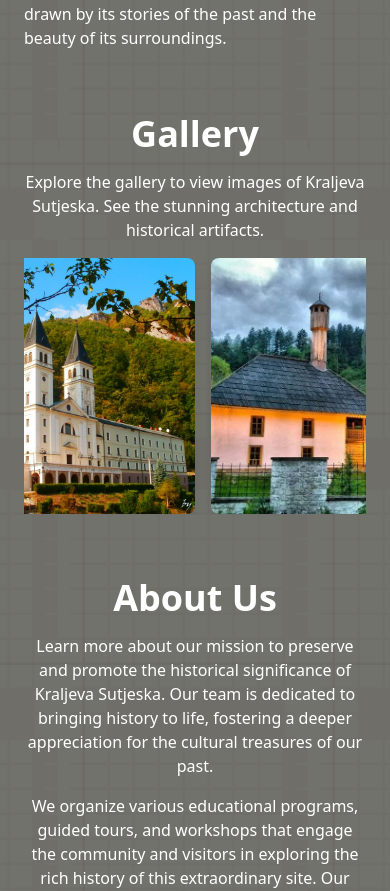
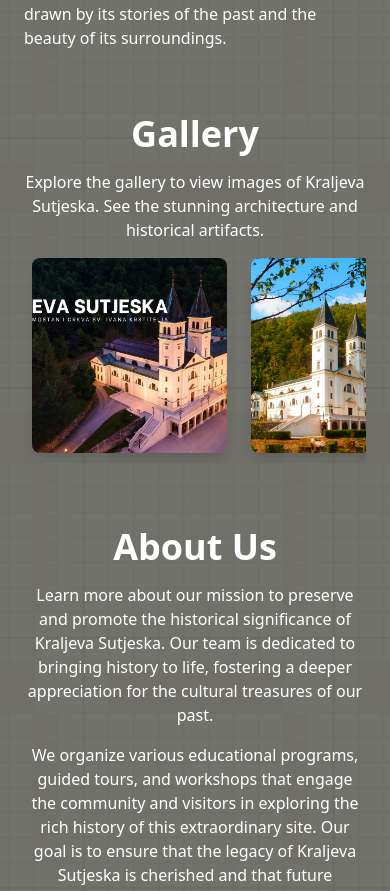
Before and after one commit to Aydhiny/visit-sutjeska, a React (Vite) app: page / in a window 390 px wide. Shown: the part 1808-2699 px from the top of the page. Built offline with nearby package versions, Linux system fonts and the light colour scheme.

Commit message:
scrollbar

```diff
--- a/src/App.css
+++ b/src/App.css
@@ -42,20 +42,30 @@
     /* Slightly transparent on scroll */
 }
 .gallery-wrapper {
-    /* Ensures the gallery images are in a row */
     display: flex;
-    /* Centers the images */
-    justify-content: center;
-    /* Hides the scrollbar */
     overflow-x: auto;
+    /* Enable horizontal scrolling */
     scroll-snap-type: x mandatory;
-    scrollbar-width: none;
-    /* For Firefox */
+    /* Optional: Adds smooth snapping effect on scroll */
+    white-space: nowrap;
+    /* Ensure images are in a single line */
+    padding-bottom: 10px;
+    /* Add space for scroll bar on mobile if needed */
 }
 
-.gallery-wrapper::-webkit-scrollbar {
-    display: none;
-    /* For Chrome, Safari, and Opera */
+.gallery-wrapper img {
+    scroll-snap-align: center;
+    /* Optional: Ensure images snap into the center */
+}
+
+/* Media Query for Mobile */
+@media (max-width: 768px) {
+    .gallery-wrapper img {
+        width: 50vw;
+        /* Adjust image size for mobile screens */
+        height: auto;
+        /* Maintain aspect ratio */
+    }
 }
 
 img {
--- /dev/null
+++ b/src/pages/Gallery.jsx
@@ -0,0 +1,61 @@
+import React, { useRef, useEffect } from 'react';
+
+const Gallery = () => {
+  const galleryRef = useRef(null);
+
+  useEffect(() => {
+    const gallery = galleryRef.current;
+
+    // Only enable mouse hover scrolling on desktop
+    const handleMouseMove = (e) => {
+      if (window.innerWidth > 768) { // Adjust for screens larger than 768px (desktop)
+        const rect = gallery.getBoundingClientRect(); // Gallery position
+        const mouseX = e.clientX - rect.left; // Mouse position relative to the gallery
+        const width = rect.width; // Width of the gallery
+
+        // Calculate scroll percentage based on mouse position
+        const scrollPercentage = mouseX / width;
+
+        // Adjust the scroll amount relative to the scroll width of the gallery
+        const scrollAmount = scrollPercentage * (gallery.scrollWidth - width);
+
+        gallery.scrollTo({
+          left: scrollAmount,
+          behavior: 'smooth', // Optional: Smooth scrolling
+        });
+      }
+    };
+
+    gallery.addEventListener('mousemove', handleMouseMove);
+
+    return () => {
+      gallery.removeEventListener('mousemove', handleMouseMove);
+    };
+  }, []);
+
+  return (
+    <section id="gallery" className="mb-16 text-center fade-in">
+      <h2 className="text-4xl font-bold mb-4 text-white">Gallery</h2>
+      <p className="text-white mb-4 md:text-lg">
+        Explore the gallery to view images of Kraljeva Sutjeska. See the stunning architecture and historical artifacts.
+      </p>
+
+      <div
+        className="relative w-full overflow-x-auto whitespace-nowrap cursor-pointer"
+        ref={galleryRef}
+      >
+        <div className="flex space-x-4 gallery-wrapper">
+          <img src="/images/gallery1.jpg" alt="Gallery Image 1" className="w-64 h-64 object-cover rounded-lg shadow-lg hover:scale-105 transition-transform duration-500 ease-in-out inline-block" />
+          <img src="/images/gallery2.jpg" alt="Gallery Image 2" className="w-64 h-64 object-cover rounded-lg shadow-lg hover:scale-105 transition-transform duration-500 ease-in-out inline-block" />
+          <img src="/images/gallery3.jpg" alt="Gallery Image 3" className="w-64 h-64 object-cover rounded-lg shadow-lg hover:scale-105 transition-transform duration-500 ease-in-out inline-block" />
+          <img src="/images/gallery4.jfif" alt="Gallery Image 4" className="w-64 h-64 object-cover rounded-lg shadow-lg hover:scale-105 transition-transform duration-500 ease-in-out inline-block" />
+          <img src="/images/s5.jpg" alt="Gallery Image 4" className="w-64 h-64 object-cover rounded-lg shadow-lg hover:scale-105 transition-transform duration-500 ease-in-out inline-block" />
+          <img src="/images/s5.jpg" alt="Gallery Image 4" className="w-64 h-64 object-cover rounded-lg shadow-lg hover:scale-105 transition-transform duration-500 ease-in-out inline-block" />
+          {/* Add more images here */}
+        </div>
+      </div>
+    </section>
+  );
+};
+
+export default Gallery;
--- a/src/pages/KraljevaSutjeska.jsx
+++ b/src/pages/KraljevaSutjeska.jsx
@@ -1,6 +1,9 @@
 import React, { useState } from 'react';
-import LazyLoad from '../pages/LazyLoad'
+import LazyLoad from '../pages/LazyLoad';
+import Gallery from '../pages/Gallery';
 import '../App.css';
+
+
 
 const KraljevaSutjeska = () => {
   const [isOpen, setIsOpen] = useState(false);
@@ -91,21 +94,7 @@ const KraljevaSutjeska = () => {
   </div>
 </section>
 
-<section id="gallery" className="mb-16 text-center fade-in">
-  <h2 className="text-4xl font-bold mb-4 text-white">Gallery</h2>
-  <p className="text-white mb-4 md:text-lg">
-    Explore the gallery to view images of Kraljeva Sutjeska. See the stunning architecture and historical artifacts.
-  </p>
-
-  <div className="relative w-full overflow-hidden">
-    <div className="flex space-x-4 transform transition-transform duration-500 ease-out gallery-wrapper">
-      <img src="/images/gallery1.jpg" alt="Gallery Image 1" className="w-64 h-64 object-cover rounded-lg shadow-lg hover:scale-105 transition-transform duration-500 ease-in-out slide-in" />
-      <img src="/images/gallery2.jpg" alt="Gallery Image 2" className="w-64 h-64 object-cover rounded-lg shadow-lg hover:scale-105 transition-transform duration-500 ease-in-out slide-in" />
-      <img src="/images/gallery3.jpg" alt="Gallery Image 3" className="w-64 h-64 object-cover rounded-lg shadow-lg hover:scale-105 transition-transform duration-500 ease-in-out slide-in" />
-      <img src="/images/gallery4.jfif" alt="Gallery Image 4" className="w-64 h-64 object-cover rounded-lg shadow-lg hover:scale-105 transition-transform duration-500 ease-in-out slide-in" />
-    </div>
-  </div>
-</section>
+<Gallery></Gallery>
 
         <section id="about-us" className="mb-16 text-center fade-in">
   <h2 className="text-4xl font-bold mb-4 text-white">About Us</h2>
```
Also changed, not shown: public/images/s5.jpg (added), public/images/s6.jpg (added).
